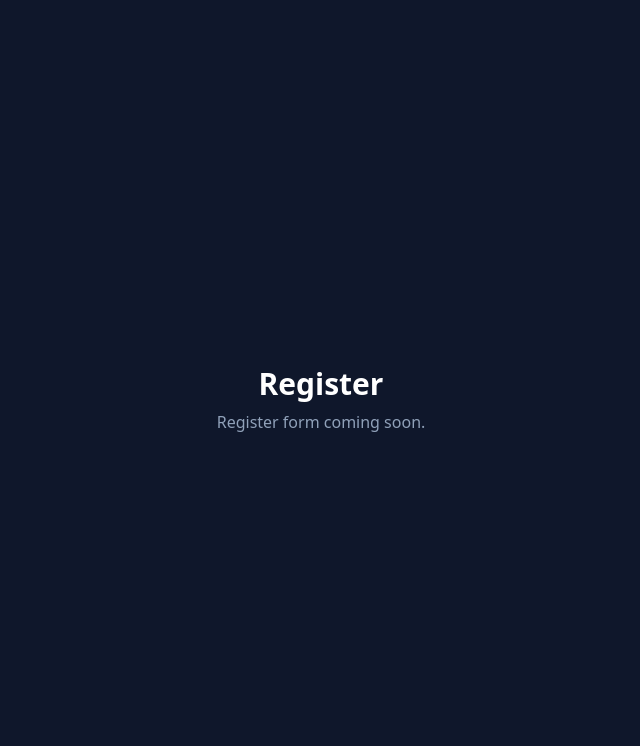
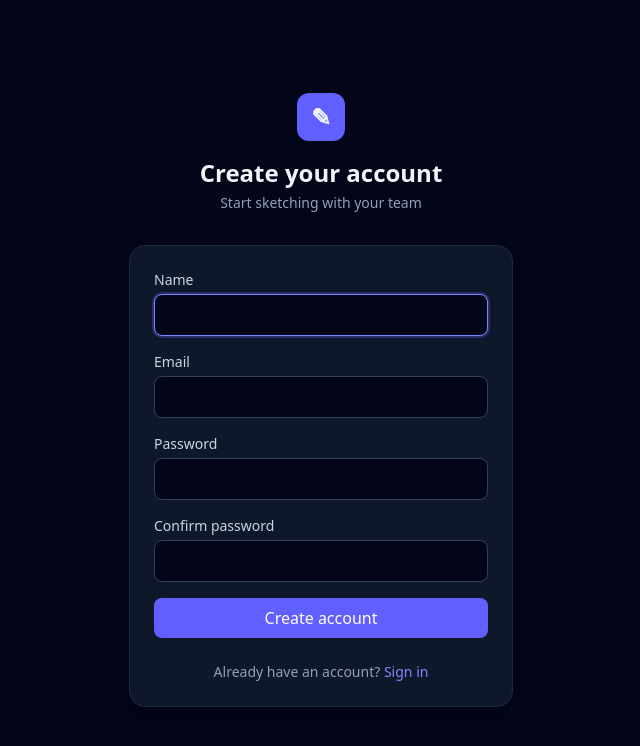
Before and after one commit to zahidulhaq/virtual-whiteboard, a React (Vite) app in the folder frontend/: page /register in a window 1280 px wide. Shown: the top 746 px of the page, without its empty margins (319-959 px from the left). Built offline with nearby package versions, Linux system fonts and the light colour scheme; no server answers.

Commit message:
feat(frontend): build login and register forms
- shared auth layout and form field components
- server-side validation errors mapped onto fields
- redirect back to the originally requested page after login

```diff
--- /dev/null
+++ b/frontend/src/components/AuthLayout.tsx
@@ -0,0 +1,18 @@
+import type { ReactNode } from 'react'
+
+export function AuthLayout({ title, subtitle, children }: { title: string; subtitle: string; children: ReactNode }) {
+  return (
+    <div className="flex min-h-screen items-center justify-center bg-slate-950 px-4 text-slate-100">
+      <div className="w-full max-w-sm">
+        <div className="mb-8 text-center">
+          <div className="mx-auto mb-4 flex h-12 w-12 items-center justify-center rounded-xl bg-indigo-500 text-2xl font-bold">
+            ✎
+          </div>
+          <h1 className="text-2xl font-semibold">{title}</h1>
+          <p className="mt-1 text-sm text-slate-400">{subtitle}</p>
+        </div>
+        <div className="rounded-2xl border border-slate-800 bg-slate-900 p-6 shadow-xl">{children}</div>
+      </div>
+    </div>
+  )
+}
--- /dev/null
+++ b/frontend/src/components/Field.tsx
@@ -0,0 +1,45 @@
+import type { InputHTMLAttributes } from 'react'
+
+interface FieldProps extends InputHTMLAttributes<HTMLInputElement> {
+  label: string
+  error?: string
+}
+
+export function Field({ label, error, id, ...props }: FieldProps) {
+  const inputId = id ?? props.name
+  return (
+    <div>
+      <label htmlFor={inputId} className="mb-1 block text-sm font-medium text-slate-300">
+        {label}
+      </label>
+      <input
+        id={inputId}
+        aria-invalid={error ? true : undefined}
+        className="w-full rounded-lg border border-slate-700 bg-slate-950 px-3 py-2 text-slate-100 placeholder-slate-500 outline-none focus:border-indigo-400 focus:ring-2 focus:ring-indigo-500/30 aria-invalid:border-red-500"
+        {...props}
+      />
+      {error && <p className="mt-1 text-xs text-red-400">{error}</p>}
+    </div>
+  )
+}
+
+export function FormError({ message }: { message: string | null }) {
+  if (!message) return null
+  return (
+    <div role="alert" className="rounded-lg border border-red-900 bg-red-950/60 px-3 py-2 text-sm text-red-300">
+      {message}
+    </div>
+  )
+}
+
+export function SubmitButton({ pending, children }: { pending: boolean; children: string }) {
+  return (
+    <button
+      type="submit"
+      disabled={pending}
+      className="w-full rounded-lg bg-indigo-500 px-4 py-2 font-medium text-white transition hover:bg-indigo-400 disabled:cursor-not-allowed disabled:opacity-60"
+    >
+      {pending ? 'Please wait…' : children}
+    </button>
+  )
+}
--- a/frontend/src/pages/Login.tsx
+++ b/frontend/src/pages/Login.tsx
@@ -1,10 +1,47 @@
+import { useState, type FormEvent } from 'react'
+import { Link, useLocation, useNavigate } from 'react-router'
+import { useAuth } from '../auth/useAuth'
+import { AuthLayout } from '../components/AuthLayout'
+import { Field, FormError, SubmitButton } from '../components/Field'
+import { ApiError } from '../lib/api'
+
 export default function Login() {
+  const { login } = useAuth()
+  const navigate = useNavigate()
+  const location = useLocation()
+  const [error, setError] = useState<string | null>(null)
+  const [pending, setPending] = useState(false)
+
+  async function onSubmit(e: FormEvent<HTMLFormElement>) {
+    e.preventDefault()
+    const form = new FormData(e.currentTarget)
+    setPending(true)
+    setError(null)
+    try {
+      await login(String(form.get('email')), String(form.get('password')))
+      const from = (location.state as { from?: string } | null)?.from
+      navigate(from ?? '/dashboard', { replace: true })
+    } catch (err) {
+      setError(err instanceof ApiError ? err.message : 'Could not reach the server')
+    } finally {
+      setPending(false)
+    }
+  }
+
   return (
-    <div className="min-h-screen flex items-center justify-center bg-slate-900 text-white">
-      <div className="text-center">
-        <h1 className="text-3xl font-bold">Login</h1>
-        <p className="mt-2 text-slate-400">Login form coming soon.</p>
-      </div>
-    </div>
+    <AuthLayout title="Welcome back" subtitle="Sign in to your whiteboards">
+      <form onSubmit={onSubmit} className="space-y-4">
+        <FormError message={error} />
+        <Field label="Email" name="email" type="email" autoComplete="email" required autoFocus />
+        <Field label="Password" name="password" type="password" autoComplete="current-password" required />
+        <SubmitButton pending={pending}>Sign in</SubmitButton>
+      </form>
+      <p className="mt-6 text-center text-sm text-slate-400">
+        New here?{' '}
+        <Link to="/register" className="font-medium text-indigo-400 hover:text-indigo-300">
+          Create an account
+        </Link>
+      </p>
+    </AuthLayout>
   )
 }
--- a/frontend/src/pages/Register.tsx
+++ b/frontend/src/pages/Register.tsx
@@ -1,10 +1,70 @@
+import { useState, type FormEvent } from 'react'
+import { Link, useNavigate } from 'react-router'
+import { useAuth } from '../auth/useAuth'
+import { AuthLayout } from '../components/AuthLayout'
+import { Field, FormError, SubmitButton } from '../components/Field'
+import { ApiError } from '../lib/api'
+
+type FieldErrors = Partial<Record<'email' | 'name' | 'password', string>>
+
 export default function Register() {
+  const { register } = useAuth()
+  const navigate = useNavigate()
+  const [error, setError] = useState<string | null>(null)
+  const [fieldErrors, setFieldErrors] = useState<FieldErrors>({})
+  const [pending, setPending] = useState(false)
+
+  async function onSubmit(e: FormEvent<HTMLFormElement>) {
+    e.preventDefault()
+    const form = new FormData(e.currentTarget)
+    const password = String(form.get('password'))
+    if (password !== form.get('confirm')) {
+      setFieldErrors({ password: 'Passwords do not match' })
+      return
+    }
+
+    setPending(true)
+    setError(null)
+    setFieldErrors({})
+    try {
+      await register(String(form.get('email')), String(form.get('name')), password)
+      navigate('/dashboard', { replace: true })
+    } catch (err) {
+      if (err instanceof ApiError && err.details) {
+        setFieldErrors(Object.fromEntries(Object.entries(err.details).map(([k, v]) => [k, v[0]])))
+      } else {
+        setError(err instanceof ApiError ? err.message : 'Could not reach the server')
+      }
+    } finally {
+      setPending(false)
+    }
+  }
+
   return (
-    <div className="min-h-screen flex items-center justify-center bg-slate-900 text-white">
-      <div className="text-center">
-        <h1 className="text-3xl font-bold">Register</h1>
-        <p className="mt-2 text-slate-400">Register form coming soon.</p>
-      </div>
-    </div>
+    <AuthLayout title="Create your account" subtitle="Start sketching with your team">
+      <form onSubmit={onSubmit} className="space-y-4">
+        <FormError message={error} />
+        <Field label="Name" name="name" autoComplete="name" required maxLength={50} error={fieldErrors.name} autoFocus />
+        <Field label="Email" name="email" type="email" autoComplete="email" required error={fieldErrors.email} />
+        <Field
+          label="Password"
+          name="password"
+          type="password"
+          autoComplete="new-password"
+          required
+          minLength={8}
+          maxLength={72}
+          error={fieldErrors.password}
+        />
+        <Field label="Confirm password" name="confirm" type="password" autoComplete="new-password" required />
+        <SubmitButton pending={pending}>Create account</SubmitButton>
+      </form>
+      <p className="mt-6 text-center text-sm text-slate-400">
+        Already have an account?{' '}
+        <Link to="/login" className="font-medium text-indigo-400 hover:text-indigo-300">
+          Sign in
+        </Link>
+      </p>
+    </AuthLayout>
   )
 }
```
